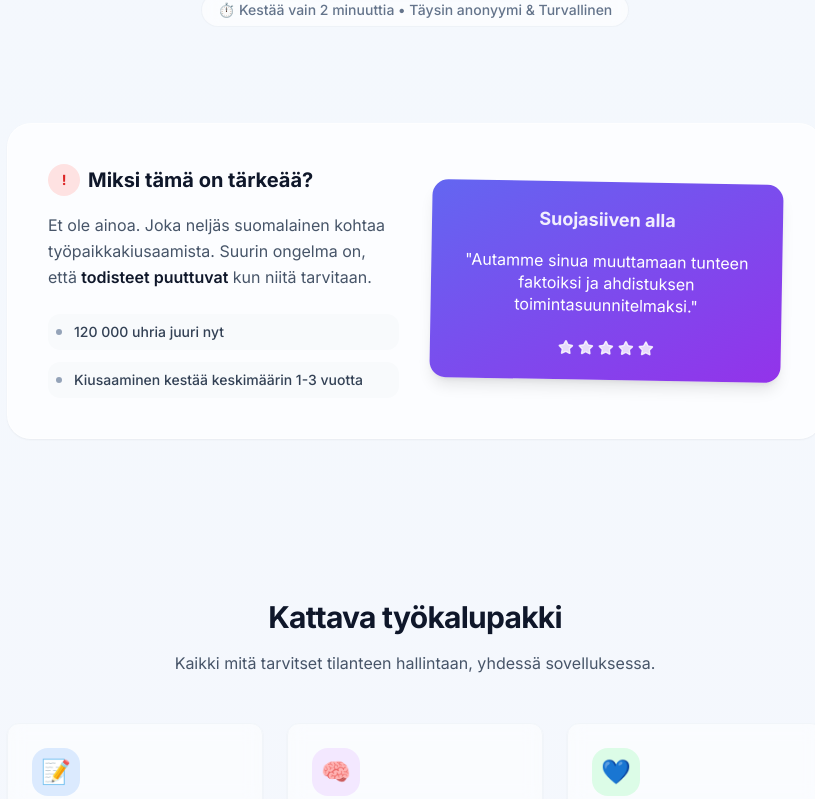
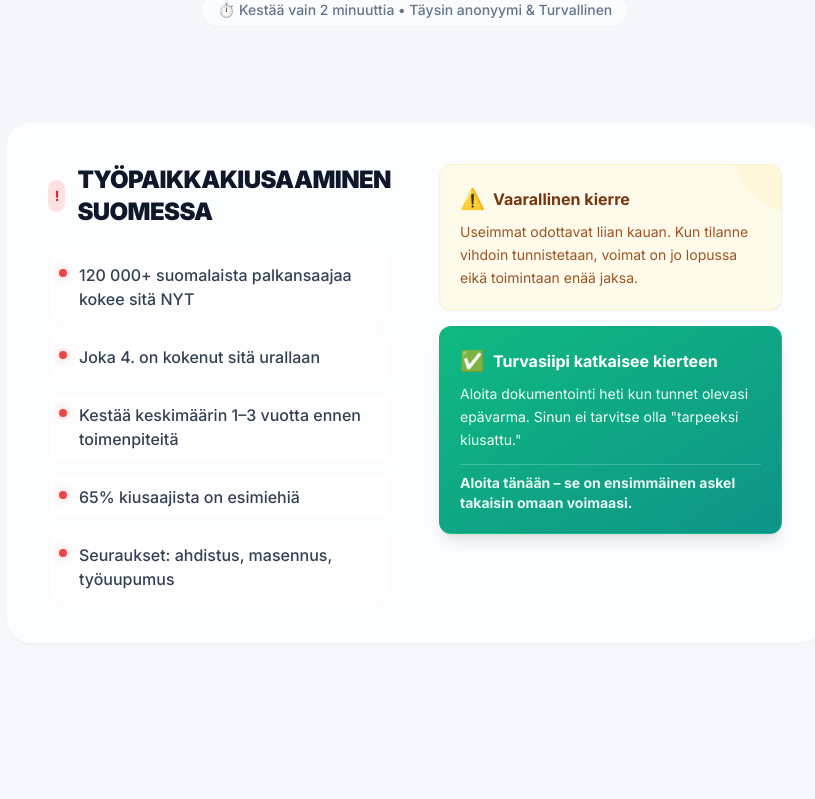
Before and after one commit to JoonasHuhta/Turvasiipi, a Next.js app: page / in a window 1280 px wide. Shown: the part 767-1566 px from the top of the page, without its empty margins (225-1040 px from the left). Built offline with nearby package versions, Linux system fonts and the light colour scheme.

Commit message:
Update landing page FAQ and statistics, fix Tarinat reaction button type mismatch

```diff
--- a/src/app/page.tsx
+++ b/src/app/page.tsx
@@ -51,32 +51,56 @@ export default function Home() {
       {/* Trust Grid / Statistics - Mobile Optimized */}
       <section className="px-4 pb-16">
         <div className="max-w-md md:max-w-4xl mx-auto bg-white/70 backdrop-blur-sm border border-white/50 rounded-3xl p-6 md:p-10 shadow-sm">
-          <div className="grid grid-cols-1 md:grid-cols-2 gap-8 items-center">
-            <div className="space-y-4">
-              <h3 className="text-xl font-bold text-slate-900 flex items-center gap-2">
-                <span className="w-8 h-8 bg-red-100 text-red-600 rounded-full flex items-center justify-center text-sm font-bold">!</span>
-                Miksi tämä on tärkeää?
-              </h3>
-              <p className="text-slate-600 leading-relaxed">
-                Et ole ainoa. Joka neljäs suomalainen kohtaa työpaikkakiusaamista.
-                Suurin ongelma on, että <span className="font-semibold text-slate-900">todisteet puuttuvat</span> kun niitä tarvitaan.
-              </p>
-              <ul className="space-y-3 pt-2">
-                <li className="flex items-center gap-3 text-sm font-medium text-slate-700 bg-slate-50 p-2 rounded-lg">
-                  <div className="w-1.5 h-1.5 rounded-full bg-slate-400" /> 120 000 uhria juuri nyt
-                </li>
-                <li className="flex items-center gap-3 text-sm font-medium text-slate-700 bg-slate-50 p-2 rounded-lg">
-                  <div className="w-1.5 h-1.5 rounded-full bg-slate-400" /> Kiusaaminen kestää keskimäärin 1-3 vuotta
-                </li>
+          <div className="grid grid-cols-1 md:grid-cols-2 gap-8 md:gap-12 items-start">
+            {/* Left Column: Header + Stats */}
+            <div className="space-y-6">
+              <div>
+                <h3 className="text-xl md:text-2xl font-black text-slate-900 uppercase tracking-tight flex items-center gap-3">
+                  <span className="w-8 h-8 bg-red-100 text-red-600 rounded-full flex items-center justify-center text-sm font-bold">!</span>
+                  Työpaikkakiusaaminen Suomessa
+                </h3>
+              </div>
+
+              <ul className="space-y-3">
+                {[
+                  "120 000+ suomalaista palkansaajaa kokee sitä NYT",
+                  "Joka 4. on kokenut sitä urallaan",
+                  "Kestää keskimäärin 1–3 vuotta ennen toimenpiteitä",
+                  "65% kiusaajista on esimiehiä",
+                  "Seuraukset: ahdistus, masennus, työuupumus"
+                ].map((item, i) => (
+                  <li key={i} className="flex items-start gap-3 text-slate-700 font-medium bg-white/50 p-2.5 rounded-lg border border-slate-100/50">
+                    <span className="mt-1.5 w-2 h-2 rounded-full bg-red-500 shrink-0 shadow-[0_0_8px_rgba(239,68,68,0.4)]" />
+                    {item}
+                  </li>
+                ))}
               </ul>
             </div>
-            <div className="bg-gradient-to-br from-indigo-500 to-purple-600 rounded-2xl p-6 text-white text-center space-y-4 shadow-lg transform md:rotate-1 transition-transform">
-              <h4 className="font-bold text-lg opacity-90">Suojasiiven alla</h4>
-              <p className="leading-snug">
-                "Autamme sinua muuttamaan tunteen faktoiksi ja ahdistuksen toimintasuunnitelmaksi."
-              </p>
-              <div className="flex justify-center gap-1 pt-2">
-                {[1, 2, 3, 4, 5].map(i => <Star key={i} className="w-4 h-4 fill-white/80 text-white/80" />)}
+
+            {/* Right Column: Warning + Solution */}
+            <div className="space-y-4">
+              {/* Warning Block */}
+              <div className="bg-amber-50 border border-amber-100 rounded-xl p-5 shadow-sm relative overflow-hidden">
+                <div className="absolute top-0 right-0 w-16 h-16 bg-amber-100/50 rounded-bl-full -mr-4 -mt-4" />
+                <h4 className="font-bold text-amber-900 flex items-center gap-2 mb-2">
+                  <span className="text-xl">⚠️</span> Vaarallinen kierre
+                </h4>
+                <p className="text-sm text-amber-800/90 leading-relaxed">
+                  Useimmat odottavat liian kauan. Kun tilanne vihdoin tunnistetaan, voimat on jo lopussa eikä toimintaan enää jaksa.
+                </p>
+              </div>
+
+              {/* Solution Block */}
+              <div className="bg-gradient-to-br from-emerald-500 to-teal-600 border border-emerald-400/20 rounded-xl p-5 shadow-lg text-white relative overflow-hidden group">
+                <h4 className="font-bold text-white flex items-center gap-2 mb-2">
+                  <span className="text-xl">✅</span> Turvasiipi katkaisee kierteen
+                </h4>
+                <p className="text-sm text-emerald-50 leading-relaxed mb-3">
+                  Aloita dokumentointi heti kun tunnet olevasi epävarma. Sinun ei tarvitse olla "tarpeeksi kiusattu."
+                </p>
+                <p className="text-sm font-bold text-white/90 border-t border-white/20 pt-2">
+                  Aloita tänään – se on ensimmäinen askel takaisin omaan voimaasi.
+                </p>
               </div>
             </div>
           </div>
```
